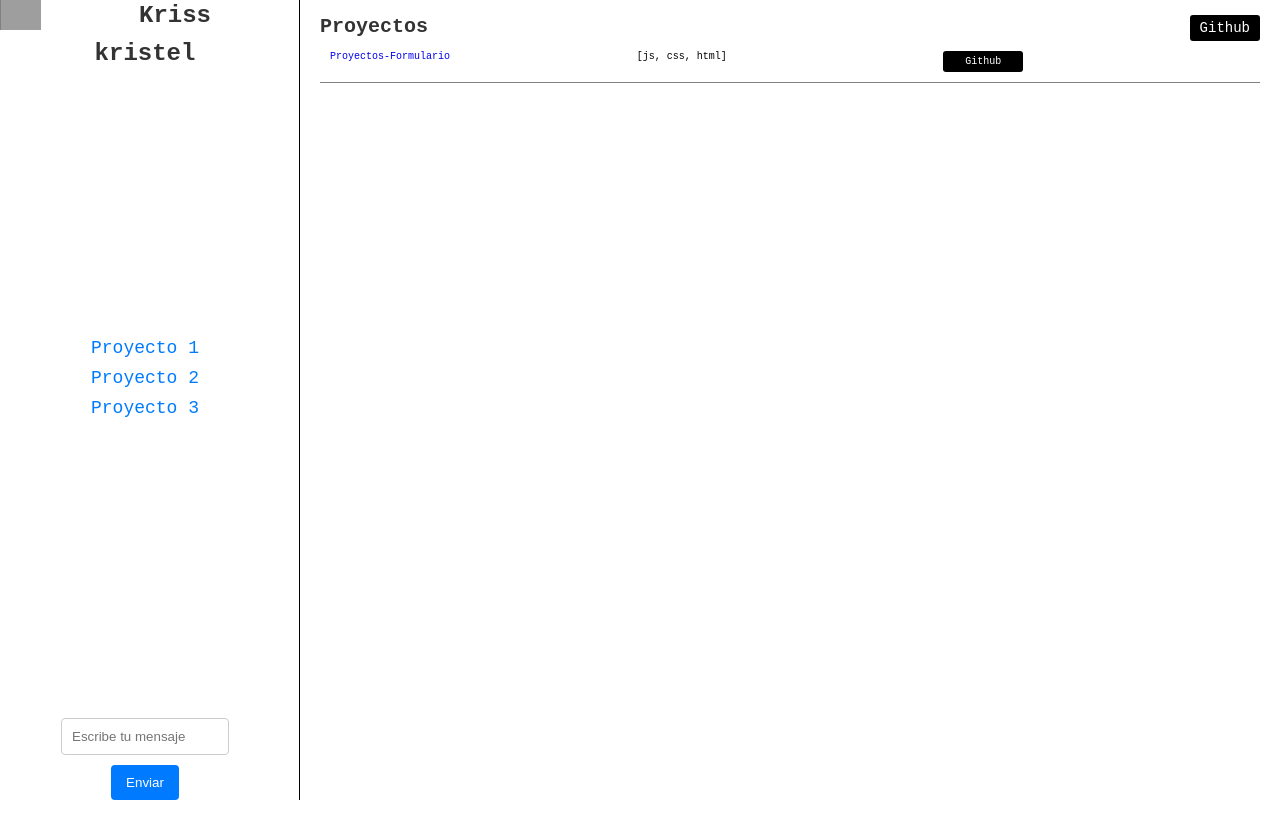
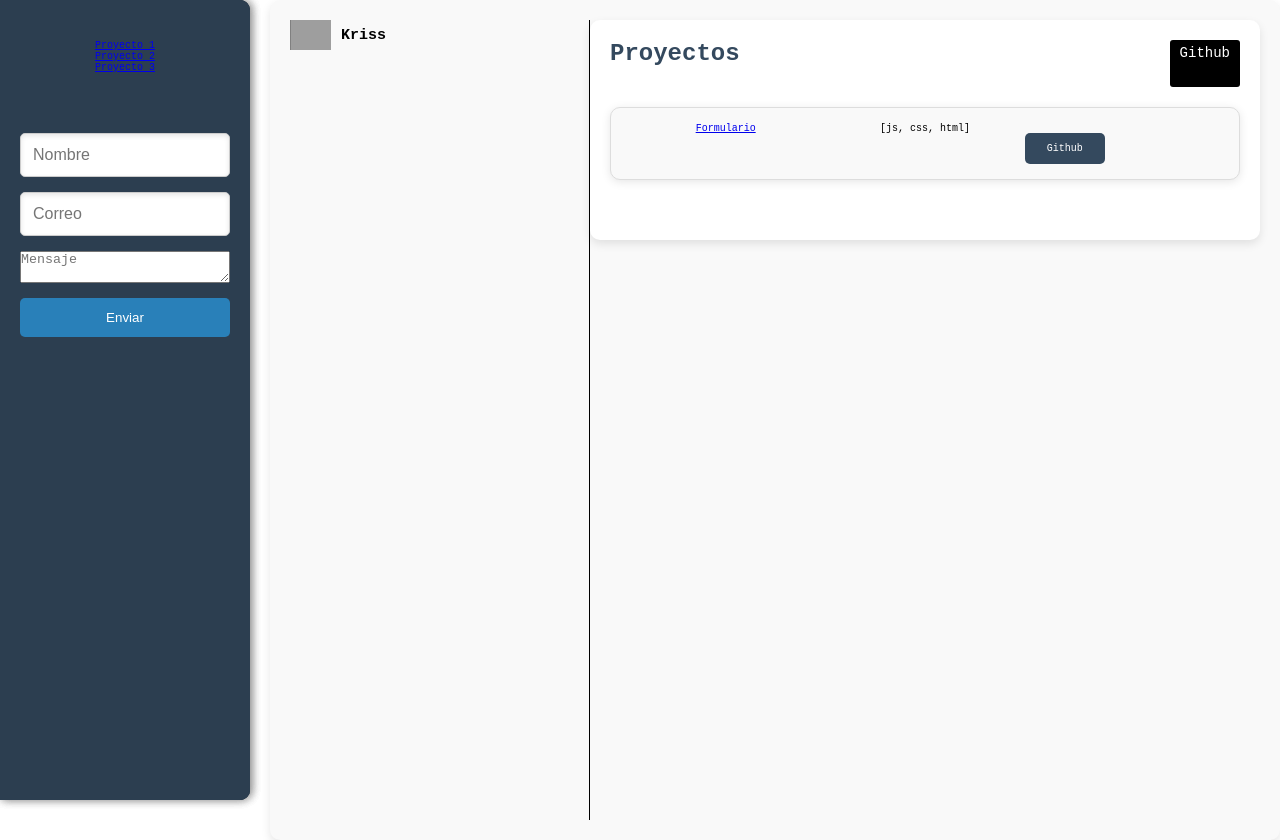
Before and after one commit to Kristhellfp/Portafolio-personal, a plain HTML site: page index.html in a window 1280 px wide. Before the commit the page ends 800 px from the top, so only its background shows below. Drawn offline with Linux system fonts and the light colour scheme; grey boxes are pictures that could not be loaded.

Commit message:
Modificaciones

```diff
--- a/components/menu/menu.css
+++ b/components/menu/menu.css
@@ -1,65 +1,162 @@
+/* Menú lateral */
 .menu-lateral {
-    width: 250px; /* Adjust the width as needed */
-    padding: 20px; /* Padding arond the content */
-    position: fixed; /* Fixed position on the side */
-    height: 100%; /* Full height */
-    display: flex; /* Flexbox for vertical alignment */
-    flex-direction: column; /* Align children vertically */
-    justify-content: space-between; /* Space between items */
+    width: 250px;
+    background-color: #2c3e50;
+    padding: 20px;
+    display: flex;
+    flex-direction: column;
+    align-items: center;
+    position: fixed;
+    top: 0;
+    left: 0;
+    height: 100%;
+    overflow-y: auto;
+    box-shadow: 2px 0px 10px rgba(0, 0, 0, 0.2);
+    z-index: 1000;
+    border-radius: 0 10px 10px 0;
 }
 
-h2 {
-    font-size: 24px; /* Font size for the username */
-    color: #333; /* Dark color for text */
-    text-align: center; /* Center the username */
+/* Lista de proyectos */
+.lista-proyectos {
+    list-style: none;
+    padding: 0;
+    margin: 20px 0;
+    width: 100%;
+    display: flex;
+    flex-direction: column;
+    align-items: center;
 }
 
-.lista-proyectos {
-    list-style-type: none; /* Remove bullet points */
-    padding: 0; /* Remove default padding */
+/* Diseño del nombre de los proyectos */
+.link-github-page {
+    text-decoration: none;
+    color: #16a085; /* Color verde llamativo */
+    font-size: 20px; /* Aumentamos el tamaño de la fuente */
+    font-weight: bold; /* Hacemos que el texto sea negrita */
+    font-family: 'Roboto', sans-serif; /* Fuente más moderna */
+    transition: color 0.3s ease, text-shadow 0.3s ease; /* Transición suave */
+    letter-spacing: 1px; /* Espaciado entre letras para un efecto más elegante */
 }
 
-.proyecto-item {
-    margin-bottom: 10px; /* Space between items */
+/* Efecto hover en los nombres de los proyectos */
+.link-github-page:hover {
+    color: #1abc9c; /* Cambia a un verde más claro al pasar el mouse */
+    text-shadow: 2px 2px 5px rgba(0, 0, 0, 0.3); /* Agrega una sombra sutil en el texto */
+    transform: scale(1.05); /* Aumenta ligeramente el tamaño al hacer hover */
 }
 
-.proyecto-link {
-    text-decoration: none; /* Remove underline */
-    color: #007bff; /* Link color */
-    font-size: 18px; /* Font size for the links */
-    transition: color 0.3s; /* Transition for hover effect */
+/* Efectos adicionales en los ítems */
+.div-item {
+    width: 100%;
+    margin-bottom: 20px;
+    padding: 15px;
+    border: 1px solid #ddd;
+    text-align: center;
+    background-color: #f9f9f9;
+    border-radius: 10px;
+    box-shadow: 0px 2px 10px rgba(0, 0, 0, 0.1);
+    transition: transform 0.3s ease, box-shadow 0.3s ease;
 }
 
-.proyecto-link:hover {
-    color: #0056b3; /* Darker color on hover */
+.div-item:hover {
+    transform: scale(1.05);
+    box-shadow: 0px 4px 20px rgba(0, 0, 0, 0.2);
 }
 
-/* Form styling */
+/* Links de GitHub */
+.btn-github {
+    text-decoration: none;
+    color: white;
+    background-color: #34495e;
+    padding: 10px 20px;
+    border-radius: 5px;
+    display: inline-block;
+    margin-top: 10px;
+    transition: background-color 0.3s ease;
+}
+
+.btn-github:hover {
+    background-color: #2c3e50;
+}
+
+/* Formulario de contacto */
 .contact-form {
-    display: flex; /* Flexbox for form layout */
-    flex-direction: column; /* Align items vertically */
-    align-items: center; /* Center items */
-    margin-top: 20px; /* Space above the form */
+    margin-top: 40px;
+    width: 100%;
+    display: flex;
+    flex-direction: column;
+    gap: 15px;
 }
 
 .form-input {
-    width: 80%; /* Adjust the width of the input */
-    padding: 10px; /* Padding inside the input */
-    margin-bottom: 10px; /* Space below the input */
-    border: 1px solid #ccc; /* Border style */
-    border-radius: 4px; /* Rounded corners */
+    width: 100%;
+    padding: 12px;
+    border: 1px solid #ccc;
+    font-size: 16px;
+    border-radius: 5px;
+    box-shadow: inset 0px 2px 5px rgba(0, 0, 0, 0.1);
+}
+
+.form-input:focus {
+    outline: none;
+    border-color: #2980b9;
 }
 
 .form-button {
-    padding: 10px 15px; /* Padding for the button */
-    background-color: #007bff; /* Button background color */
-    color: white; /* Button text color */
-    border: none; /* Remove border */
-    border-radius: 4px; /* Rounded corners */
-    cursor: pointer; /* Pointer cursor on hover */
-    transition: background-color 0.3s; /* Transition for hover effect */
+    width: 100%;
+    padding: 12px;
+    background-color: #2980b9;
+    color: white;
+    border: none;
+    border-radius: 5px;
+    cursor: pointer;
+    transition: background-color 0.3s ease;
 }
 
 .form-button:hover {
-    background-color: #0056b3; /* Darker color on hover */
+    background-color: #3498db;
 }
+
+/* Contenido principal */
+#root {
+    margin-left: 270px; /* Ajusta el margen para que el contenido principal no se superponga con el menú lateral */
+    padding: 20px;
+    background-color: #f9f9f9;
+    min-height: 100vh;
+    box-shadow: 0px 4px 10px rgba(0, 0, 0, 0.1);
+    border-radius: 10px;
+}
+
+/* Sección de proyectos */
+.section-proyectos {
+    display: flex;
+    flex-direction: column;
+    align-items: center;
+    background-color: #ffffff;
+    padding: 20px;
+    border-radius: 10px;
+    box-shadow: 0px 4px 10px rgba(0, 0, 0, 0.1);
+}
+
+/* Título de proyectos */
+.section-proyectos h2 {
+    font-size: 24px;
+    font-weight: bold;
+    color: #34495e;
+    margin-bottom: 20px;
+}
+
+/* Botón GitHub en el header */
+.btn-github-header {
+    background-color: #34495e;
+    color: white;
+    text-decoration: none;
+    padding: 10px 20px;
+    border-radius: 5px;
+    margin-top: 20px;
+    transition: background-color 0.3s ease;
+}
+
+.btn-github-header:hover {
+    background-color: #2c3e50;
+}
--- a/components/menu/menuLateral.js
+++ b/components/menu/menuLateral.js
@@ -2,9 +2,19 @@ function crearMenuLateral() {
     let menuLateralDiv = document.createElement('div');
     menuLateralDiv.className = "menu-lateral";
 
-    let nombreUsuario = document.createElement('h2');
-    nombreUsuario.innerText = "kristel";
-    menuLateralDiv.appendChild(nombreUsuario);
+    // Herramientas de color
+    let colorTools = document.createElement('div');
+    colorTools.className = "color-tools";
+
+    let colores = ["blue", "green", "yellow", "red", "black"];
+
+    colores.forEach(color => {
+        let colorDiv = document.createElement('div');
+        colorDiv.className = `color-option ${color}`;
+        colorTools.appendChild(colorDiv);
+    });
+
+    menuLateralDiv.appendChild(colorTools);
 
     // Lista de proyectos
     let listaProyectos = document.createElement('ul');
@@ -29,29 +39,36 @@ function crearMenuLateral() {
         listaProyectos.appendChild(li);
     });
 
-    // Center the list
-    listaProyectos.style.display = 'flex';
-    listaProyectos.style.flexDirection = 'column';
-    listaProyectos.style.alignItems = 'center';
-
     menuLateralDiv.appendChild(listaProyectos);
 
-    // Create a form at the bottom
+    // Formulario de contacto al final
     let form = document.createElement('form');
     form.className = "contact-form";
 
-    let input = document.createElement('input');
-    input.type = 'text';
-    input.placeholder = 'Escribe tu mensaje';
-    input.className = "form-input";
+    let inputName = document.createElement('input');
+    inputName.type = 'text';
+    inputName.placeholder = 'Nombre';
+    inputName.className = "form-input";
+
+    let inputEmail = document.createElement('input');
+    inputEmail.type = 'email';
+    inputEmail.placeholder = 'Correo';
+    inputEmail.className = "form-input";
+
+    let textarea = document.createElement('textarea');
+    textarea.placeholder = 'Mensaje';
+    textarea.className = "form-textarea";
 
     let submitButton = document.createElement('button');
     submitButton.type = 'submit';
     submitButton.innerText = 'Enviar';
     submitButton.className = "form-button";
 
-    form.appendChild(input);
+    form.appendChild(inputName);
+    form.appendChild(inputEmail);
+    form.appendChild(textarea);
     form.appendChild(submitButton);
+
     menuLateralDiv.appendChild(form);
 
     return menuLateralDiv;
--- a/components/project/project.js
+++ b/components/project/project.js
@@ -1,51 +1,47 @@
 import { header } from "../header/header.js";
 import { dataProyectos } from "../../data/data.js";
 
-function proyectos(){
-
+function proyectos() {
     let section = document.createElement('section');
     section.className = 'section-proyectos';
     section.appendChild(header());
     section.appendChild(listaProyectos());
 
-
     return section;
 }
 
-function listaProyectos(){
+function listaProyectos() {
     let div = document.createElement('div');
-    div.className = "Lista-proyectos";
+    div.className = "lista-proyectos";  // Ajuste en la clase
 
-    dataProyectos.forEach((proyecto)=>{
-        div.appendChild( item(proyecto.nombre, proyecto.githubPage, proyecto.github, proyecto.stacks));
+    dataProyectos.forEach((proyecto) => {
+        div.appendChild(item(proyecto.nombre, proyecto.githubPage, proyecto.github, proyecto.stacks));
     });
 
     return div;
 }
 
-
-function item(texto, github, githubPage, stacks){
+function item(texto, github, githubPage, stacks) {
     let divLista = document.createElement('div');
     divLista.className = "div-item";
 
     let a = document.createElement('a');
-    a.className = "link-github-page"
-    a.href = "https://samjeronimo.github.io/Pryectos--Formulario/";
-    a.innerText = "Proyectos-Formulario";
+    a.className = "https://kristhellfp.github.io/proyecto-formularios2/";
+    a.href = githubPage;
+    a.innerText = texto;  // Ajuste para que use el nombre del proyecto
     divLista.appendChild(a);
 
     let stack = document.createElement('div');
-    stack.innerText = "[js, css, html]";
+    stack.innerText = `[${stacks.join(', ')}]`;  // Ajuste para que use las tecnologías
     divLista.appendChild(stack);
 
     let btnGithub = document.createElement('a');
     btnGithub.className = "btn-github";
-    btnGithub.href = "https://github.com/samjeronimo/Pryectos--Formulario";
+    btnGithub.href = "https://kristhellfp.github.io/proyecto-formularios2/";
     btnGithub.innerText = "Github";
     divLista.appendChild(btnGithub);
 
     return divLista;
 }
 
-
-export {proyectos};
+export { proyectos };
--- a/index.html
+++ b/index.html
@@ -13,12 +13,17 @@
     <link rel="stylesheet" href="components/menu/menu.css">
 </head>
 <body>
+
+    <!-- Menú lateral -->
+    <div class="menu-lateral"></div>
+
+    <!-- Contenido principal -->
     <main id="root"></main>
 
     <!-- Scripts -->
     <script src="main.js" type="module"></script>
     <script src="components/navBar/navBar.js" type="module"></script>
     <script src="components/project/project.js" type="module"></script>
-    <script src="components/menu/menuLateral.js"></script>
+    <script src="components/menu/menuLateral.js" type="module"></script>
 </body>
 </html>
```
